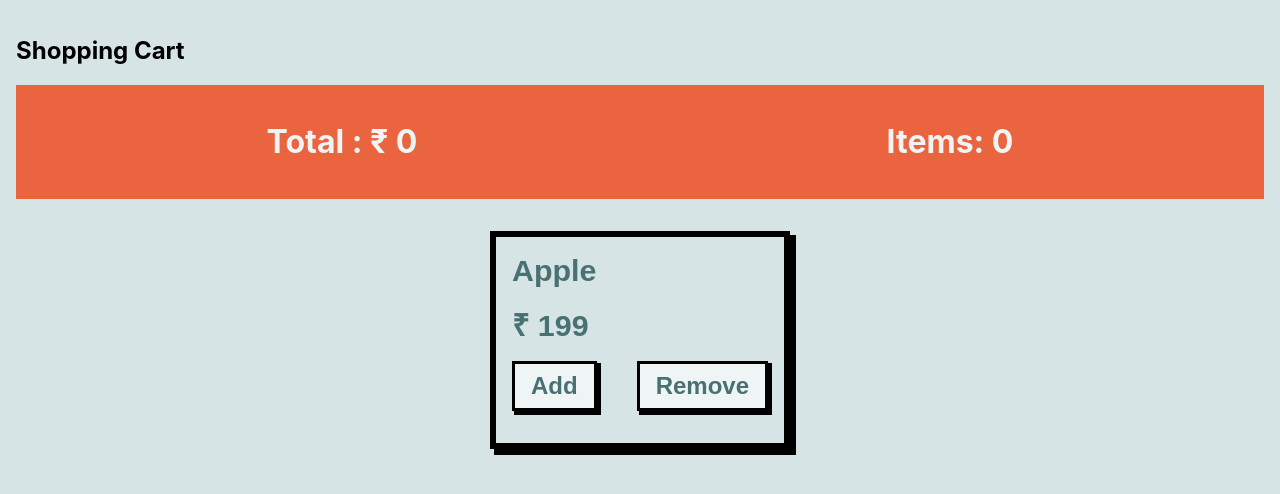
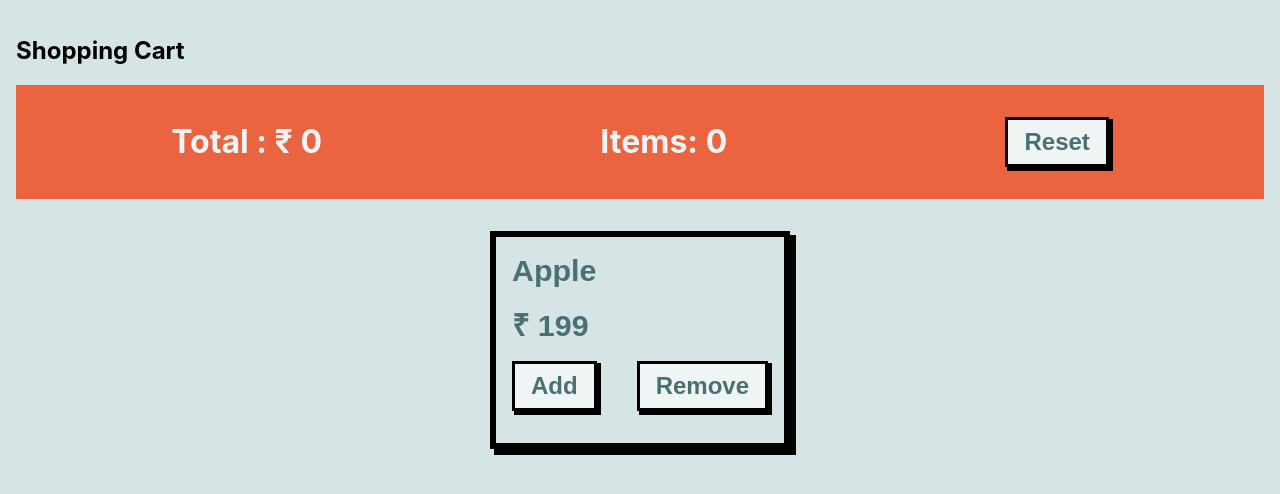
Before and after one commit to HimanshuKanwar2001/React-hooks-001, a React (Create React App) app in the folder shopping-cart-Context-main/: page / in a window 1280 px wide. Shown: the top 494 px of the page. Built offline with nearby package versions, Linux system fonts and the light colour scheme; a web font is replaced by a local one.

Commit message:
added reset button and css for it

```diff
--- a/shopping-cart-Context-main/src/components/Navbar.jsx
+++ b/shopping-cart-Context-main/src/components/Navbar.jsx
@@ -4,12 +4,16 @@ import styles from "../styles/Total.module.css";
 import { useValue } from "../itemContext";
 
 function Navbar() {
-  const { total, item } = useValue();
+  const { total, item,handleReset } = useValue();
 
   return (
     <div className={styles.container}>
       <h1>Total : &#x20B9; {total}</h1>
       <h1>Items: {item}</h1>
+      <div className={styles.buttonsWrapper}>
+        <button className={styles.button} onClick={()=>handleReset()}>Reset</button>
+      </div>
+
     </div>
   );
 }
--- a/shopping-cart-Context-main/src/itemContext.js
+++ b/shopping-cart-Context-main/src/itemContext.js
@@ -24,8 +24,13 @@ function CustomItemContext({ children }) {
     setTotal((prevState) => prevState - price);
     setItem((prevState) => prevState - 1);
   };
+
+  const handleReset = () => {
+    setTotal(0);
+    setItem(0);
+  };
   return (
-    <itemContext.Provider value={{ total, item, handleAdd, handleRemove }}>
+    <itemContext.Provider value={{ total, item, handleAdd, handleRemove,handleReset }}>
       {children}
     </itemContext.Provider>
   );
--- a/shopping-cart-Context-main/src/styles/Total.module.css
+++ b/shopping-cart-Context-main/src/styles/Total.module.css
@@ -6,3 +6,30 @@
     color: var(--primary-color);
     padding: 1rem;
 }
+
+.buttonsWrapper {
+    margin-block: 1rem;
+    display: flex;
+    justify-content: space-between;
+    align-items: center;
+
+}
+
+.button {
+    border: 0.2rem solid #000;
+    background-color: var(--primary-color);
+    color: var(--secondary-color);
+    font-size: 1.5rem;
+    font-weight: 600;
+    cursor: pointer;
+    padding: 0.5rem 1rem;
+    box-shadow: 3px 3px 0px 1px rgba(0, 0, 0, 1);
+    transition: all 0.2s ease-in-out;
+}
+
+.button:hover {
+    transform: scale(0.9);
+    box-shadow: 1px 1px 0px 1px rgba(0, 0, 0, 1);
+    background-color: var(--secondary-color);
+    color: var(--primary-color);
+}
```
